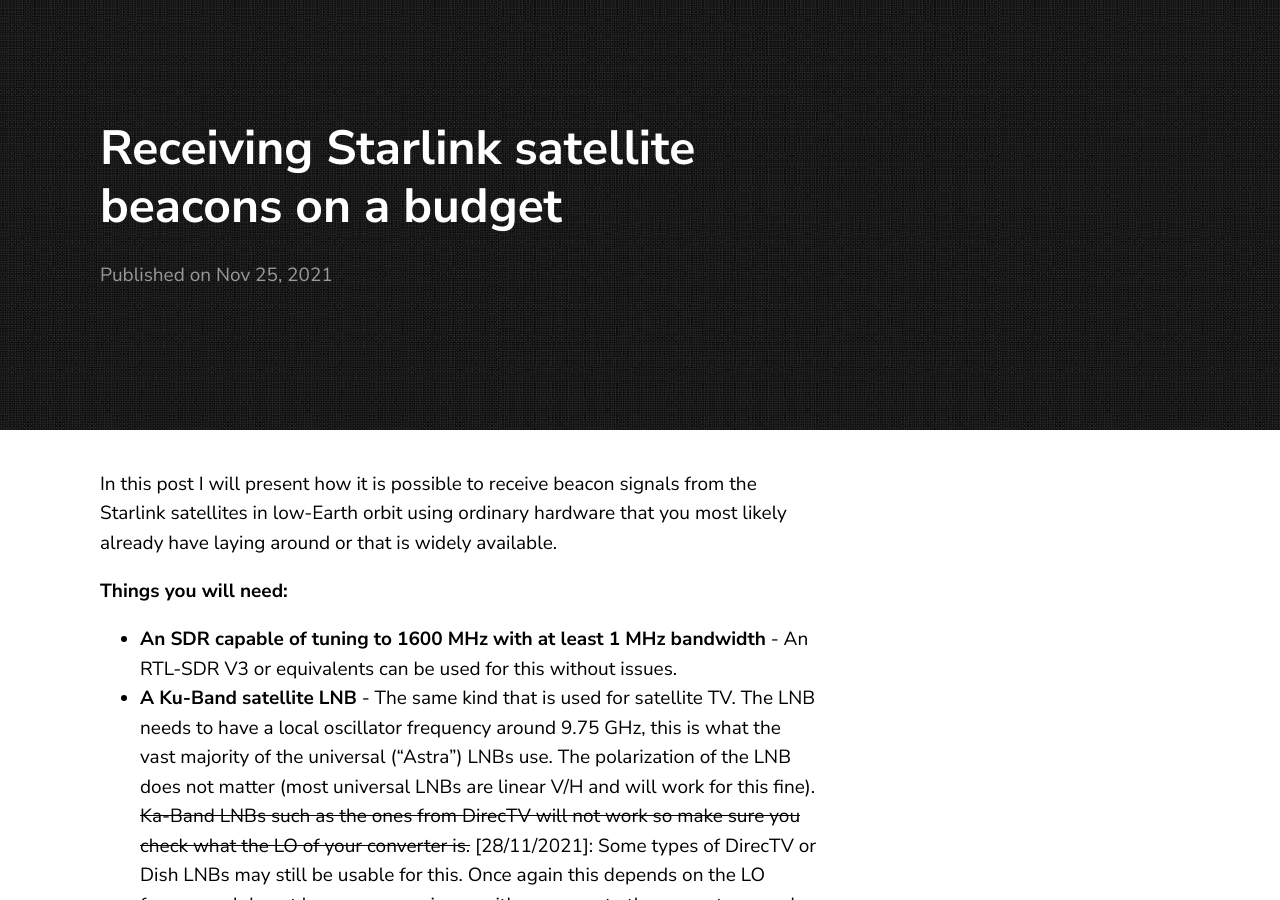
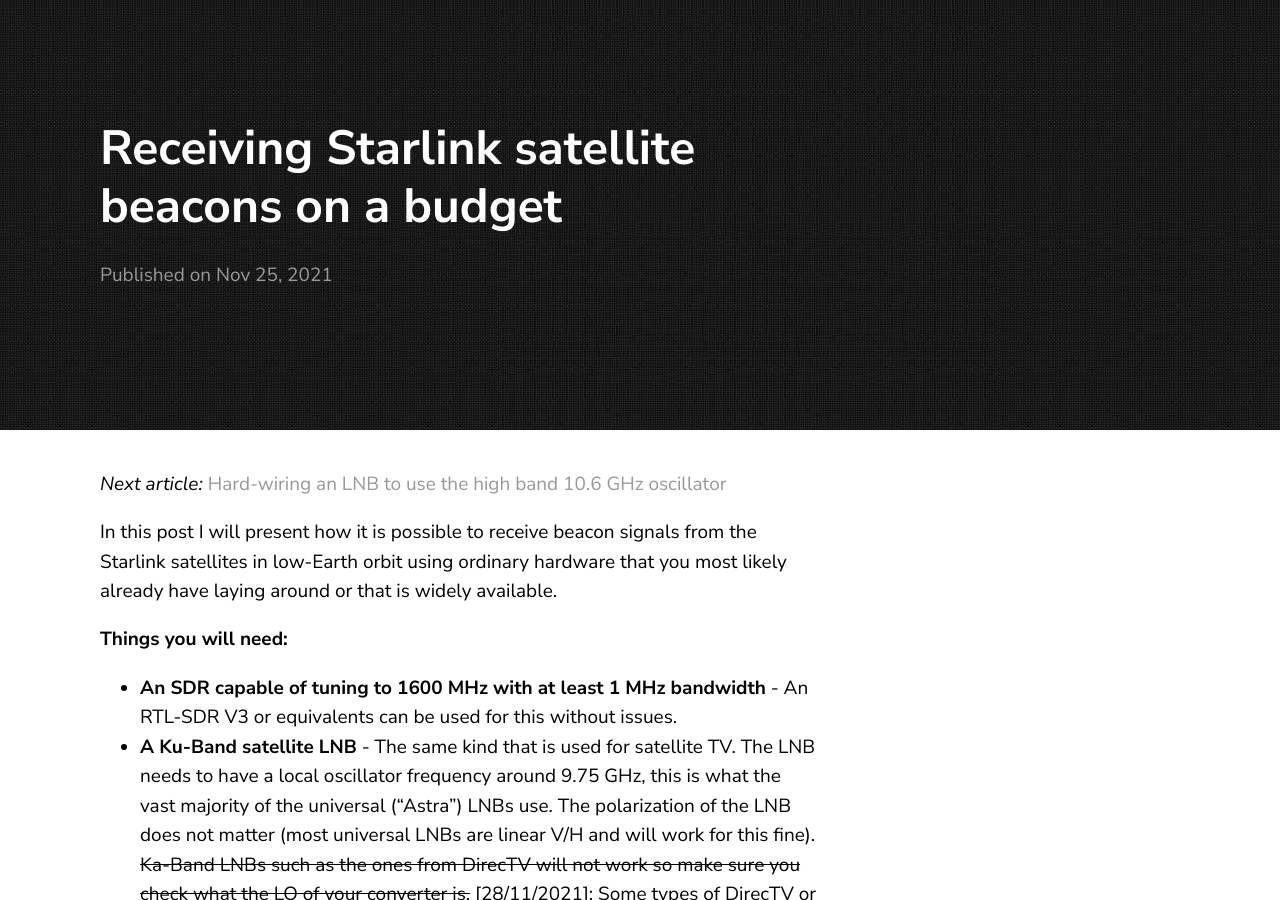
Before and after one commit to sgcderek/sgcderek.github.io, a Jekyll site: the page built from _posts/2021-11-25-starlink-beacons.markdown, in a window 1280 px wide and 900 px high. Built offline with Jekyll 4.4.1, drawn with Linux system fonts in a browser that asks for light colours; some of the changed text lies outside the part shown.

Commit message:
Update 2021-11-25-starlink-beacons.markdown

```diff
--- a/_posts/2021-11-25-starlink-beacons.markdown
+++ b/_posts/2021-11-25-starlink-beacons.markdown
@@ -5,6 +5,9 @@
 date:   2021-11-25
 categories:
 ---
+
+*Next article:* [Hard-wiring an LNB to use the high band 10.6 GHz oscillator](https://sgcderek.github.io/posts/lnb-high-band-mod/)
+
 In this post I will present how it is possible to receive beacon signals from the Starlink satellites in low-Earth orbit using ordinary hardware that you most likely already have laying around or that is widely available.
 
 **Things you will need:**
@@ -67,3 +70,5 @@
 Whatever you decide to do with the signal, whether it's Doppler analysis using software like *strf* or simply just listening to it for a while and showing it off to people, I hope this post was helpful and cleared things up. This is a unique opportunity to experiment with a whole different frequency band and hardware for SDR owners without having to spend obscene amounts of money on precision, custom, or obscure RF hardware and expensive SDRs.
 
 If you have any questions or suggestions, [contacting me via Twitter](https://twitter.com/dereksgc) is probably the best way right now. Thanks for reading!
+
+*Next article:* [Hard-wiring an LNB to use the high band 10.6 GHz oscillator](https://sgcderek.github.io/posts/lnb-high-band-mod/)
```
